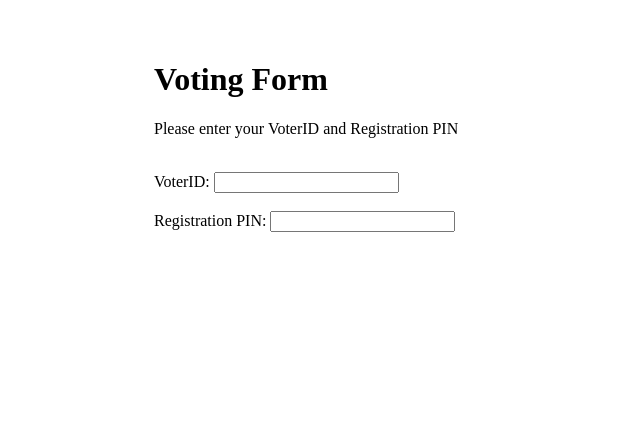
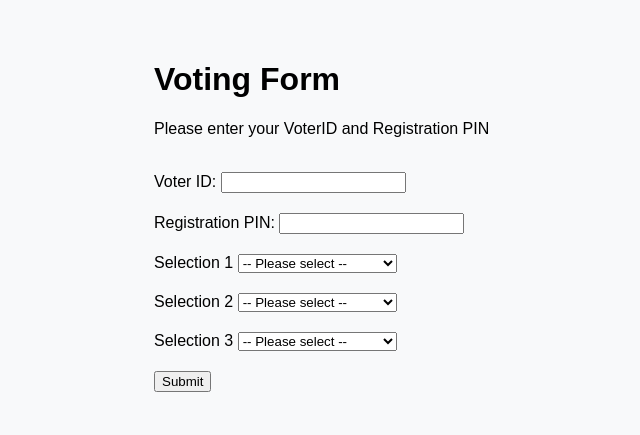
Before and after one commit to adharshr15/NoSQLDatabaseLab, a website: page public/index.html in a window 1280 px wide. Shown: the whole page, without its empty margins (136-776 px from the left). Drawn offline with Linux system fonts and the light colour scheme.

Commit message:
added UI

```diff
--- a/public/index.html
+++ b/public/index.html
@@ -1,11 +1,17 @@
 <!DOCTYPE html>
 <html>
 <head>
+    <title>Voting Form</title>
     <style>
         body {
+            font-family: Arial, sans-serif;
+            background-color: #f8f9fa;
             padding: 40px;
             max-width: 700px;
             margin: auto;
+        }
+        .form-section {
+            padding-bottom: 20px
         }
     </style>
 </head>
@@ -13,14 +19,57 @@
     <h1>Voting Form</h1>
     <p>Please enter your VoterID and Registration PIN</p>
     <br>
+    <form id="votingForm">
+        <div class="form-section">
+            <label for="name">Voter ID: </label>
+            <input type="text" name="VoterID" id="voterID" required>
+        </div>
 
-    <div class="form-section">
-        <label for="name">VoterID: </label>
-        <input type="text" name="VoterID" id="voterID" required>
-        <br><br>
-        <label for="name">Registration PIN: </label>
-        <input type="text" name="regPIN" id="regPIN" required>
-    </div>
+        <div class="form-section">
+            <label for="name">Registration PIN: </label>
+            <input type="text" name="regPIN" id="regPIN" required>
+        </div>
+
+        <div class="form-section">
+            <label for="selection1">Selection 1</label>
+            <select name="selection1" id="selection1" required>
+            <option value="">-- Please select --</option>
+            <option value="William Henry Harrison">William Henry Harrison</option>
+            <option value="Taylor Swift">Taylor Swift</option>
+            <option value="Abraham Lincoln">Abraham Lincoln</option>
+            <option value="Mr. Bean">Mr. Bean</option>
+            <option value="George Washington">George Washington</option>
+            </select>
+        </div>
+
+        <div class="form-section">
+            <label for="selection2">Selection 2</label>
+            <select name="selection2" id="selection2" required>
+            <option value="">-- Please select --</option>
+            <option value="William Henry Harrison">William Henry Harrison</option>
+            <option value="Taylor Swift">Taylor Swift</option>
+            <option value="Abraham Lincoln">Abraham Lincoln</option>
+            <option value="Mr. Bean">Mr. Bean</option>
+            <option value="George Washington">George Washington</option>
+            </select>
+        </div>
+
+        <div class="form-section">
+            <label for="selection3">Selection 3</label>
+            <select name="selection3" id="selection3" required>
+            <option value="">-- Please select --</option>
+            <option value="William Henry Harrison">William Henry Harrison</option>
+            <option value="Taylor Swift">Taylor Swift</option>
+            <option value="Abraham Lincoln">Abraham Lincoln</option>
+            <option value="Mr. Bean">Mr. Bean</option>
+            <option value="George Washington">George Washington</option>
+            </select>
+        </div>
+
+        <button type="submit">Submit</button>
+    </form>
+
+    <script src="script.js"></script>
 </body>
 
 </html>
--- /dev/null
+++ b/public/script.js
@@ -0,0 +1,21 @@
+document.getElementById("votingForm").addEventListener("submit", function(event) {
+    const selection1 = document.getElementById("selection1").value;
+    const selection2 = document.getElementById("selection2").value;
+    const selection3 = document.getElementById("selection3").value;
+
+    // check if all dropdowns have a value selected
+    if (!selection1 || !selection2 || !selection3) {
+        alert("Please select a value for all dropdowns.");
+        event.preventDefault();
+        return;
+    }
+
+    // check if any selections are the same
+    if (selection1 == selection2 || selection2 == selection3 || selection3 == selection1) {
+        alert("Each selection must have a different value.");
+        event.preventDefault();
+        return;
+    }
+
+    alert("Form submitted successfully!");
+})
```
